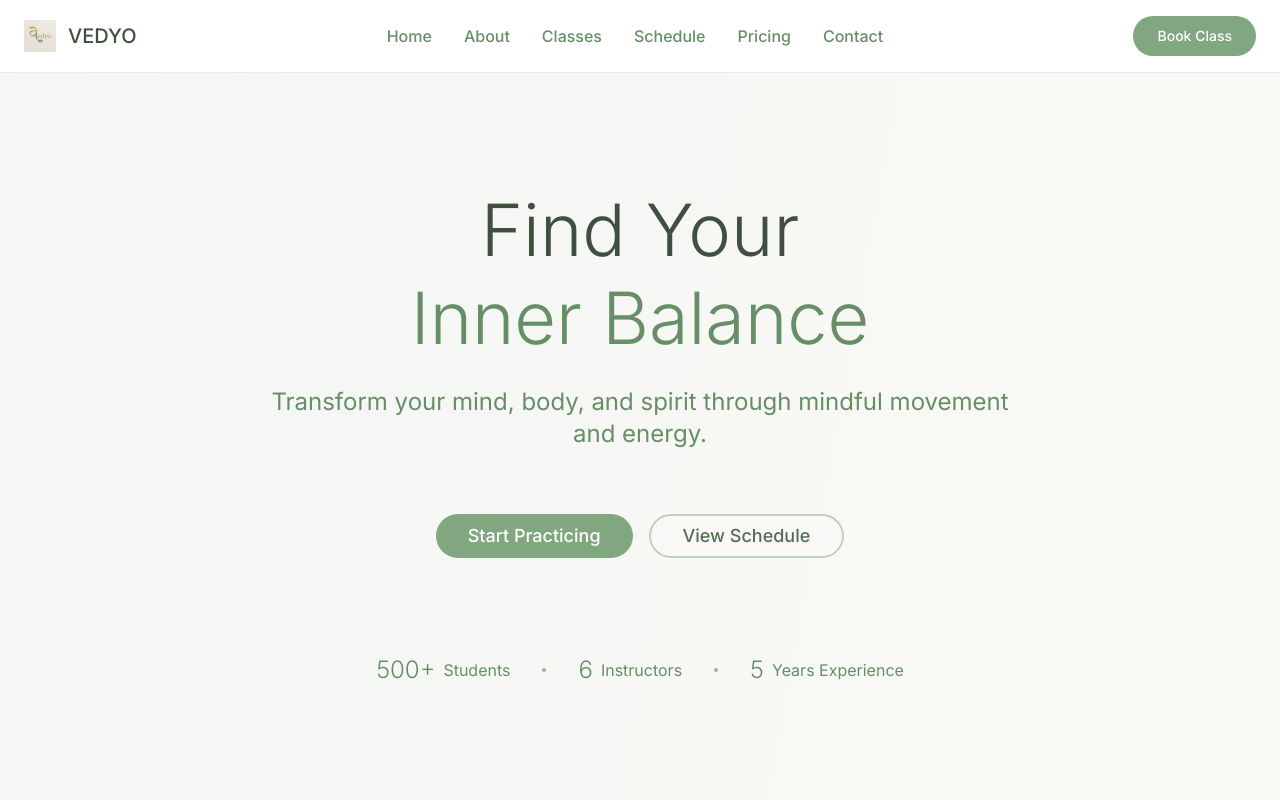
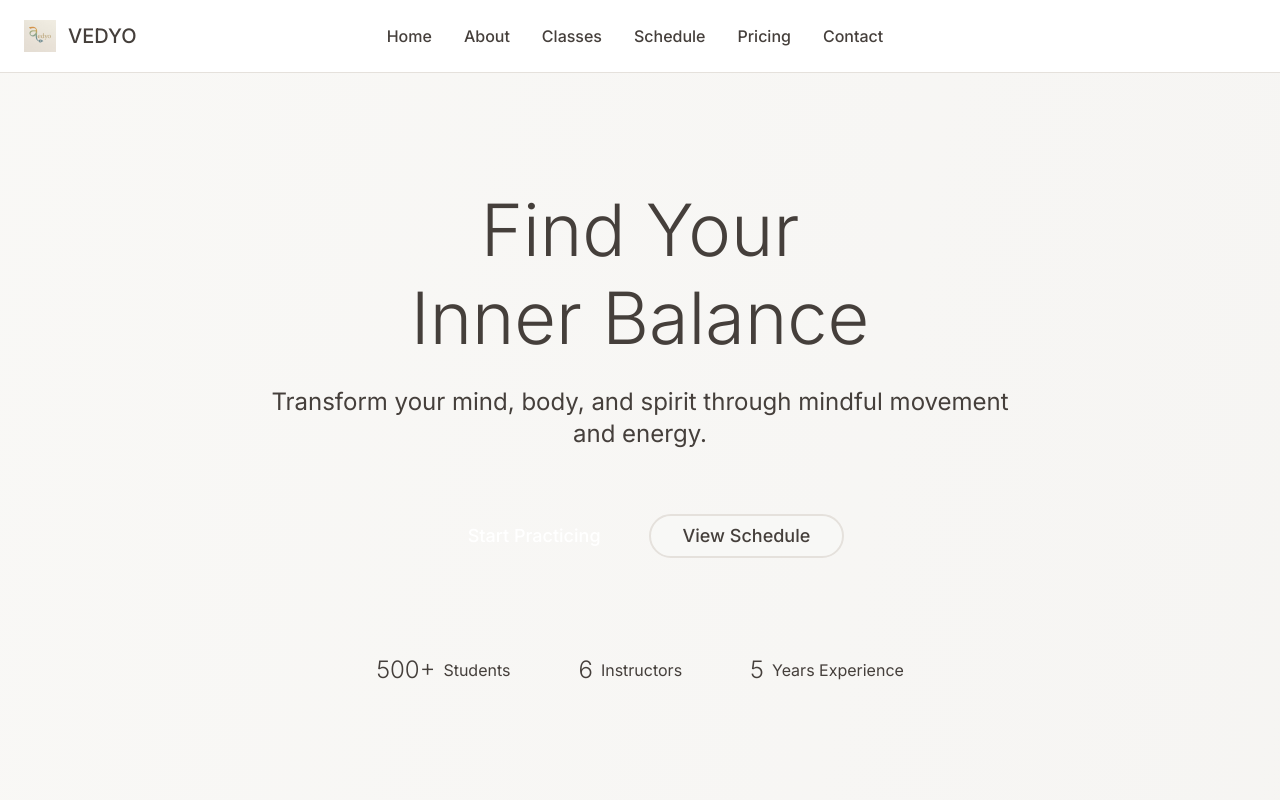
Before and after one commit to Kushsharma33/balance-brand-site, a React (Vite) app: page / in a window 1280 px wide. Shown: the top 800 px of the page. Built offline with nearby package versions, Linux system fonts and the light colour scheme.

Commit message:
Refactor: Apply screenshot color scheme
Update the website's color palette to match the colors in the provided screenshot.

```diff
--- a/src/index.css
+++ b/src/index.css
@@ -1,3 +1,4 @@
+
 @tailwind base;
 @tailwind components;
 @tailwind utilities;
@@ -6,83 +7,83 @@
 
 @layer base {
   :root {
-    --background: 48 20% 97%;  /* Very soft warm white */
-    --foreground: 120 8% 20%;    /* Muted dark sage */
+    --background: 45 15% 97%;  /* Very soft warm beige */
+    --foreground: 25 8% 25%;    /* Warm dark brown */
 
-    --card: 48 15% 95%;        /* Soft warm off-white */
-    --card-foreground: 120 8% 20%; /* Muted dark sage */
+    --card: 45 12% 95%;        /* Soft warm off-white */
+    --card-foreground: 25 8% 25%; /* Warm dark brown */
 
-    --popover: 48 15% 95%;     /* Soft warm off-white */
-    --popover-foreground: 120 8% 20%; /* Muted dark sage */
+    --popover: 45 12% 95%;     /* Soft warm off-white */
+    --popover-foreground: 25 8% 25%; /* Warm dark brown */
 
-    --primary: 120 20% 65%;     /* Muted sage green */
-    --primary-foreground: 48 20% 97%; /* Very soft warm white */
+    --primary: 35 25% 75%;     /* Soft warm beige/tan */
+    --primary-foreground: 25 8% 25%; /* Warm dark brown */
 
-    --secondary: 25 25% 75%;   /* Soft peach */
-    --secondary-foreground: 120 8% 20%; /* Muted dark sage */
+    --secondary: 15 20% 85%;   /* Soft peachy beige */
+    --secondary-foreground: 25 8% 25%; /* Warm dark brown */
 
-    --muted: 48 12% 92%;         /* Very light warm grey */
-    --muted-foreground: 120 6% 45%; /* Medium muted sage */
+    --muted: 45 10% 92%;         /* Very light warm grey */
+    --muted-foreground: 25 6% 45%; /* Medium warm brown */
 
-    --accent: 65 18% 72%;      /* Muted lime */
-    --accent-foreground: 120 8% 20%; /* Muted dark sage */
+    --accent: 50 20% 80%;      /* Soft cream */
+    --accent-foreground: 25 8% 25%; /* Warm dark brown */
 
     --destructive: 0 84.2% 60.2%;
-    --destructive-foreground: 48 20% 97%;
+    --destructive-foreground: 45 15% 97%;
 
-    --border: 120 10% 85%;        /* Light muted sage */
-    --input: 120 10% 85%;         /* Light muted sage */
-    --ring: 120 20% 65%;        /* Muted sage green */
+    --border: 35 15% 88%;        /* Light warm beige */
+    --input: 35 15% 88%;         /* Light warm beige */
+    --ring: 35 25% 75%;        /* Soft warm beige/tan */
 
     --radius: 0.5rem;
 
-    --sidebar-background: 48 15% 95%; /* Soft warm off-white */
-    --sidebar-foreground: 120 8% 20%; /* Muted dark sage */
-    --sidebar-primary: 120 20% 65%; /* Muted sage green */
-    --sidebar-primary-foreground: 48 20% 97%; /* Very soft warm white */
-    --sidebar-accent: 65 18% 72%; /* Muted lime */
-    --sidebar-accent-foreground: 120 8% 20%; /* Muted dark sage */
-    --sidebar-border: 120 10% 85%; /* Light muted sage */
-    --sidebar-ring: 120 20% 65%; /* Muted sage green */
+    --sidebar-background: 45 12% 95%; /* Soft warm off-white */
+    --sidebar-foreground: 25 8% 25%; /* Warm dark brown */
+    --sidebar-primary: 35 25% 75%; /* Soft warm beige/tan */
+    --sidebar-primary-foreground: 25 8% 25%; /* Warm dark brown */
+    --sidebar-accent: 50 20% 80%; /* Soft cream */
+    --sidebar-accent-foreground: 25 8% 25%; /* Warm dark brown */
+    --sidebar-border: 35 15% 88%; /* Light warm beige */
+    --sidebar-ring: 35 25% 75%; /* Soft warm beige/tan */
   }
 
   .dark {
-    --background: 120 8% 12%;    /* Very dark muted sage */
-    --foreground: 48 15% 90%; /* Soft warm light */
+    --background: 25 8% 12%;    /* Very dark warm brown */
+    --foreground: 45 15% 90%; /* Soft warm light */
 
-    --card: 120 10% 15%;         /* Dark muted sage */
-    --card-foreground: 48 15% 90%; /* Soft warm light */
+    --card: 25 10% 15%;         /* Dark warm brown */
+    --card-foreground: 45 15% 90%; /* Soft warm light */
 
-    --popover: 120 10% 15%;      /* Dark muted sage */
-    --popover-foreground: 48 15% 90%; /* Soft warm light */
+    --popover: 25 10% 15%;      /* Dark warm brown */
+    --popover-foreground: 45 15% 90%; /* Soft warm light */
 
-    --primary: 120 20% 65%;    /* Muted sage green */
-    --primary-foreground: 120 8% 12%; /* Very dark muted sage */
+    --primary: 35 25% 75%;    /* Soft warm beige/tan */
+    --primary-foreground: 25 8% 12%; /* Very dark warm brown */
 
-    --secondary: 25 25% 65%;  /* Muted peach */
-    --secondary-foreground: 120 8% 12%; /* Very dark muted sage */
+    --secondary: 15 20% 65%;  /* Muted peachy beige */
+    --secondary-foreground: 25 8% 12%; /* Very dark warm brown */
 
-    --muted: 120 6% 20%;        /* Dark muted sage */
-    --muted-foreground: 48 10% 70%; /* Light muted warm */
+    --muted: 25 6% 20%;        /* Dark warm brown */
+    --muted-foreground: 45 10% 70%; /* Light muted warm */
 
-    --accent: 65 18% 62%;     /* Muted lime */
-    --accent-foreground: 120 8% 12%; /* Very dark muted sage */
+    --accent: 50 20% 70%;     /* Muted cream */
+    --accent-foreground: 25 8% 12%; /* Very dark warm brown */
 
     --destructive: 0 62.8% 30.6%;
-    --destructive-foreground: 48 15% 90%;
+    --destructive-foreground: 45 15% 90%;
 
-    --border: 120 8% 25%;       /* Dark muted sage */
-    --input: 120 8% 25%;        /* Dark muted sage */
-    --ring: 120 20% 65%;       /* Muted sage green */
+    --border: 25 8% 25%;       /* Dark warm brown */
+    --input: 25 8% 25%;        /* Dark warm brown */
+    --ring: 35 25% 75%;       /* Soft warm beige/tan */
 
-    --sidebar-background: 120 8% 12%; /* Very dark muted sage */
-    --sidebar-foreground: 48 15% 90%; /* Soft warm light */
-    --sidebar-primary: 120 20% 65%; /* Muted sage green */
-    --sidebar-primary-foreground: 120 8% 12%; /* Very dark muted sage */
-    --sidebar-accent: 65 18% 62%; /* Muted lime */
-    --sidebar-accent-foreground: 120 8% 12%; /* Very dark muted sage */
-    --sidebar-border: 120 8% 25%; /* Dark muted sage */
-    --sidebar-ring: 120 20% 65%; /* Muted sage green */
+    --sidebar-background: 25 8% 12%; /* Very dark warm brown */
+    --sidebar-foreground: 45 15% 90%; /* Soft warm light */
+    --sidebar-primary: 35 25% 75%; /* Soft warm beige/tan */
+    --sidebar-primary-foreground: 25 8% 12%; /* Very dark warm brown */
+    --sidebar-accent: 50 20% 70%; /* Muted cream */
+    --sidebar-accent-foreground: 25 8% 12%; /* Very dark warm brown */
+    --sidebar-border: 25 8% 25%; /* Dark warm brown */
+    --sidebar-ring: 35 25% 75%; /* Soft warm beige/tan */
   }
 }
 
--- a/src/pages/Index.tsx
+++ b/src/pages/Index.tsx
@@ -12,7 +12,7 @@ import Footer from '../components/Footer';
 
 const Index = () => {
   return (
-    <div className="min-h-screen bg-gradient-to-br from-sage-50 via-cream-50 to-peach-50">
+    <div className="min-h-screen bg-gradient-to-br from-warm-50 via-neutral-50 to-soft-100">
       <Header />
       <Hero />
       <About />
--- a/tailwind.config.ts
+++ b/tailwind.config.ts
@@ -1,3 +1,4 @@
+
 import type { Config } from "tailwindcss";
 
 export default {
@@ -62,54 +63,42 @@ export default {
 					border: 'hsl(var(--sidebar-border))',
 					ring: 'hsl(var(--sidebar-ring))'
 				},
-				// Muted versions of VEDYO colors for subtle luxury
-				sage: {
-					50: 'hsl(120, 15%, 96%)',
-					100: 'hsl(120, 12%, 92%)',
-					200: 'hsl(120, 10%, 85%)',
-					300: 'hsl(120, 12%, 78%)',
-					400: 'hsl(120, 20%, 65%)', // Muted A3DC9A
-					500: 'hsl(120, 18%, 58%)',
-					600: 'hsl(120, 16%, 48%)',
-					700: 'hsl(120, 14%, 38%)',
-					800: 'hsl(120, 10%, 28%)',
-					900: 'hsl(120, 8%, 20%)'
+				// Warm, soft colors matching the reference
+				warm: {
+					50: 'hsl(45, 20%, 97%)',
+					100: 'hsl(45, 18%, 94%)',
+					200: 'hsl(45, 15%, 90%)',
+					300: 'hsl(40, 18%, 85%)',
+					400: 'hsl(35, 20%, 78%)',
+					500: 'hsl(35, 25%, 70%)',
+					600: 'hsl(30, 22%, 62%)',
+					700: 'hsl(25, 20%, 54%)',
+					800: 'hsl(25, 18%, 45%)',
+					900: 'hsl(25, 15%, 35%)'
 				},
-				lime: {
-					50: 'hsl(65, 20%, 95%)',
-					100: 'hsl(65, 18%, 90%)',
-					200: 'hsl(65, 16%, 85%)',
-					300: 'hsl(65, 18%, 72%)', // Muted DEE791
-					400: 'hsl(65, 16%, 68%)',
-					500: 'hsl(65, 14%, 58%)',
-					600: 'hsl(65, 12%, 48%)',
-					700: 'hsl(65, 10%, 38%)',
-					800: 'hsl(65, 8%, 28%)',
-					900: 'hsl(65, 6%, 20%)'
+				neutral: {
+					50: 'hsl(40, 15%, 96%)',
+					100: 'hsl(40, 12%, 92%)',
+					200: 'hsl(35, 10%, 87%)',
+					300: 'hsl(35, 12%, 82%)',
+					400: 'hsl(30, 10%, 72%)',
+					500: 'hsl(30, 8%, 62%)',
+					600: 'hsl(25, 8%, 52%)',
+					700: 'hsl(25, 6%, 42%)',
+					800: 'hsl(25, 8%, 32%)',
+					900: 'hsl(25, 10%, 25%)'
 				},
-				cream: {
-					50: 'hsl(48, 25%, 97%)',
-					100: 'hsl(48, 20%, 94%)',
-					200: 'hsl(48, 18%, 90%)',
-					300: 'hsl(48, 20%, 85%)', // Muted FFF9BD
-					400: 'hsl(48, 16%, 80%)',
-					500: 'hsl(48, 14%, 72%)',
-					600: 'hsl(48, 12%, 62%)',
-					700: 'hsl(48, 10%, 52%)',
-					800: 'hsl(48, 8%, 42%)',
-					900: 'hsl(48, 6%, 32%)'
-				},
-				peach: {
-					50: 'hsl(25, 30%, 96%)',
-					100: 'hsl(25, 25%, 92%)',
-					200: 'hsl(25, 22%, 87%)',
-					300: 'hsl(25, 25%, 75%)', // Muted FFD6BA
-					400: 'hsl(25, 20%, 70%)',
-					500: 'hsl(25, 18%, 62%)',
-					600: 'hsl(25, 16%, 52%)',
-					700: 'hsl(25, 14%, 42%)',
-					800: 'hsl(25, 12%, 32%)',
-					900: 'hsl(25, 10%, 25%)'
+				soft: {
+					50: 'hsl(50, 25%, 97%)',
+					100: 'hsl(50, 20%, 94%)',
+					200: 'hsl(45, 18%, 89%)',
+					300: 'hsl(45, 20%, 83%)',
+					400: 'hsl(40, 18%, 76%)',
+					500: 'hsl(35, 20%, 68%)',
+					600: 'hsl(30, 18%, 60%)',
+					700: 'hsl(25, 16%, 52%)',
+					800: 'hsl(25, 12%, 42%)',
+					900: 'hsl(25, 10%, 32%)'
 				}
 			},
 			borderRadius: {
```
